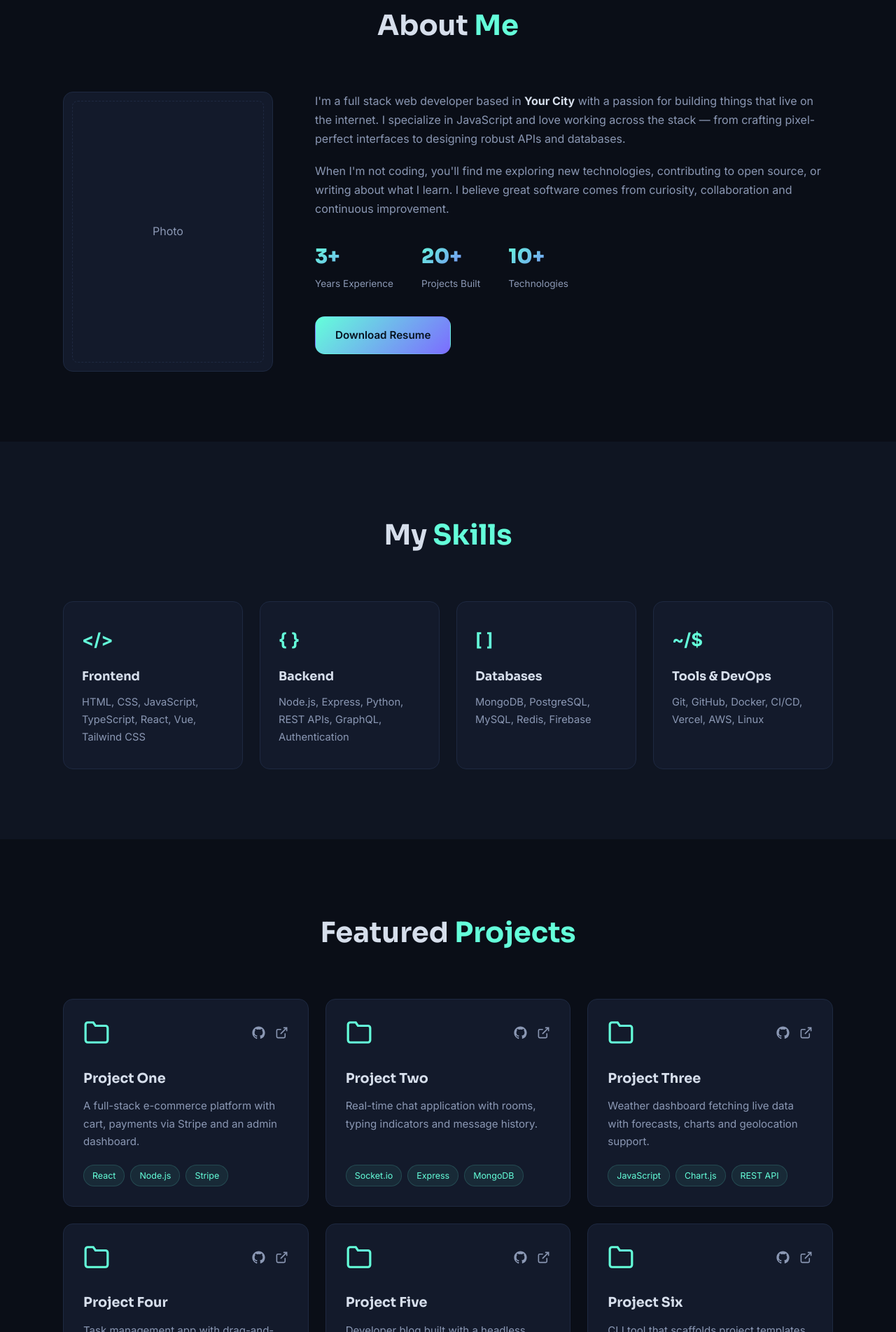
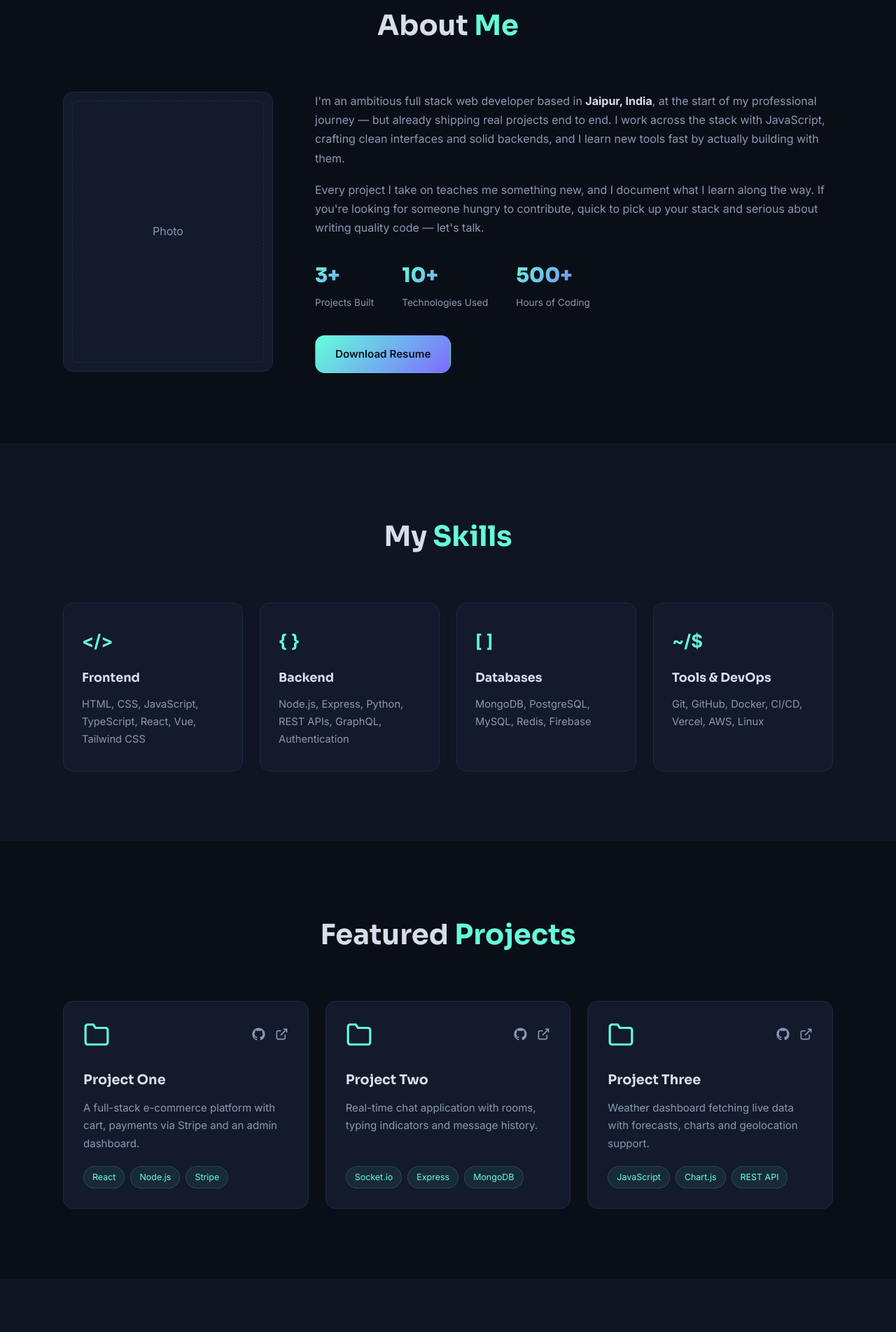
Before and after one commit to itsanupamdev/portfolio, a plain HTML site: page index.html in a window 1280 px wide. Shown: the part 897-2800 px from the top of the page at 70% size. Drawn offline with Linux system fonts and the light colour scheme.

Commit message:
Personalize portfolio: Jaipur, email, resume download, entry-level positioning

```diff
--- a/index.html
+++ b/index.html
@@ -42,7 +42,7 @@
           <a href="#contact" class="btn btn-outline">Get In Touch</a>
         </div>
         <div class="socials reveal">
-          <a href="https://github.com/yourusername" target="_blank" rel="noopener" aria-label="GitHub">
+          <a href="https://github.com/itsanupamdev" target="_blank" rel="noopener" aria-label="GitHub">
             <svg viewBox="0 0 24 24" fill="currentColor"><path d="M12 .5C5.65.5.5 5.65.5 12c0 5.08 3.29 9.39 7.86 10.91.58.11.79-.25.79-.55v-2.17c-3.2.7-3.87-1.36-3.87-1.36-.52-1.33-1.28-1.69-1.28-1.69-1.04-.71.08-.7.08-.7 1.15.08 1.76 1.19 1.76 1.19 1.03 1.75 2.69 1.25 3.34.95.1-.74.4-1.25.72-1.53-2.55-.29-5.23-1.28-5.23-5.68 0-1.26.45-2.28 1.19-3.09-.12-.29-.52-1.46.11-3.05 0 0 .97-.31 3.18 1.18a11.1 11.1 0 0 1 5.78 0c2.21-1.49 3.18-1.18 3.18-1.18.63 1.59.23 2.76.11 3.05.74.81 1.19 1.83 1.19 3.09 0 4.41-2.69 5.38-5.25 5.67.41.35.77 1.05.77 2.12v3.14c0 .3.21.66.8.55A11.51 11.51 0 0 0 23.5 12C23.5 5.65 18.35.5 12 .5z"/></svg>
           </a>
           <a href="https://linkedin.com/in/yourusername" target="_blank" rel="noopener" aria-label="LinkedIn">
@@ -51,7 +51,7 @@
           <a href="https://twitter.com/yourusername" target="_blank" rel="noopener" aria-label="Twitter / X">
             <svg viewBox="0 0 24 24" fill="currentColor"><path d="M18.24 2.25h3.31l-7.23 8.26 8.5 11.24h-6.66l-5.21-6.82-5.97 6.82H1.67l7.73-8.84L1.25 2.25h6.83l4.71 6.23 5.45-6.23zm-1.16 17.52h1.83L7.08 4.13H5.12l11.96 15.64z"/></svg>
           </a>
-          <a href="mailto:you@example.com" aria-label="Email">
+          <a href="mailto:saxenaanupam326@gmail.com" aria-label="Email">
             <svg viewBox="0 0 24 24" fill="none" stroke="currentColor" stroke-width="2"><rect x="2" y="4" width="20" height="16" rx="2"/><path d="m22 7-10 6L2 7"/></svg>
           </a>
         </div>
@@ -72,31 +72,31 @@
           </div>
           <div class="about-text reveal">
             <p>
-              I'm a full stack web developer based in <strong>Your City</strong> with a passion for
-              building things that live on the internet. I specialize in JavaScript and love
-              working across the stack — from crafting pixel-perfect interfaces to designing
-              robust APIs and databases.
+              I'm an ambitious full stack web developer based in <strong>Jaipur, India</strong>,
+              at the start of my professional journey — but already shipping real projects
+              end to end. I work across the stack with JavaScript, crafting clean interfaces
+              and solid backends, and I learn new tools fast by actually building with them.
             </p>
             <p>
-              When I'm not coding, you'll find me exploring new technologies, contributing to
-              open source, or writing about what I learn. I believe great software comes from
-              curiosity, collaboration and continuous improvement.
+              Every project I take on teaches me something new, and I document what I learn
+              along the way. If you're looking for someone hungry to contribute, quick to
+              pick up your stack and serious about writing quality code — let's talk.
             </p>
             <div class="stats">
               <div class="stat">
                 <span class="stat-num">3+</span>
-                <span class="stat-label">Years Experience</span>
-              </div>
-              <div class="stat">
-                <span class="stat-num">20+</span>
                 <span class="stat-label">Projects Built</span>
               </div>
               <div class="stat">
                 <span class="stat-num">10+</span>
-                <span class="stat-label">Technologies</span>
+                <span class="stat-label">Technologies Used</span>
+              </div>
+              <div class="stat">
+                <span class="stat-num">500+</span>
+                <span class="stat-label">Hours of Coding</span>
               </div>
             </div>
-            <a href="#" class="btn btn-primary download-cv" download>Download Resume</a>
+            <a href="Anupam-Saxena-Resume.pdf" class="btn btn-primary download-cv" download>Download Resume</a>
           </div>
         </div>
       </div>
@@ -141,7 +141,7 @@
                 <svg viewBox="0 0 24 24" fill="none" stroke="currentColor" stroke-width="2"><path d="M22 19a2 2 0 0 1-2 2H4a2 2 0 0 1-2-2V5a2 2 0 0 1 2-2h5l2 3h9a2 2 0 0 1 2 2z"/></svg>
               </span>
               <div class="project-links">
-                <a href="https://github.com/yourusername/project-one" target="_blank" rel="noopener" aria-label="GitHub repo">
+                <a href="https://github.com/itsanupamdev/project-one" target="_blank" rel="noopener" aria-label="GitHub repo">
                   <svg viewBox="0 0 24 24" fill="currentColor"><path d="M12 .5C5.65.5.5 5.65.5 12c0 5.08 3.29 9.39 7.86 10.91.58.11.79-.25.79-.55v-2.17c-3.2.7-3.87-1.36-3.87-1.36-.52-1.33-1.28-1.69-1.28-1.69-1.04-.71.08-.7.08-.7 1.15.08 1.76 1.19 1.76 1.19 1.03 1.75 2.69 1.25 3.34.95.1-.74.4-1.25.72-1.53-2.55-.29-5.23-1.28-5.23-5.68 0-1.26.45-2.28 1.19-3.09-.12-.29-.52-1.46.11-3.05 0 0 .97-.31 3.18 1.18a11.1 11.1 0 0 1 5.78 0c2.21-1.49 3.18-1.18 3.18-1.18.63 1.59.23 2.76.11 3.05.74.81 1.19 1.83 1.19 3.09 0 4.41-2.69 5.38-5.25 5.67.41.35.77 1.05.77 2.12v3.14c0 .3.21.66.8.55A11.51 11.51 0 0 0 23.5 12C23.5 5.65 18.35.5 12 .5z"/></svg>
                 </a>
                 <a href="#" target="_blank" rel="noopener" aria-label="Live demo">
@@ -162,7 +162,7 @@
                 <svg viewBox="0 0 24 24" fill="none" stroke="currentColor" stroke-width="2"><path d="M22 19a2 2 0 0 1-2 2H4a2 2 0 0 1-2-2V5a2 2 0 0 1 2-2h5l2 3h9a2 2 0 0 1 2 2z"/></svg>
               </span>
               <div class="project-links">
-                <a href="https://github.com/yourusername/project-two" target="_blank" rel="noopener" aria-label="GitHub repo">
+                <a href="https://github.com/itsanupamdev/project-two" target="_blank" rel="noopener" aria-label="GitHub repo">
                   <svg viewBox="0 0 24 24" fill="currentColor"><path d="M12 .5C5.65.5.5 5.65.5 12c0 5.08 3.29 9.39 7.86 10.91.58.11.79-.25.79-.55v-2.17c-3.2.7-3.87-1.36-3.87-1.36-.52-1.33-1.28-1.69-1.28-1.69-1.04-.71.08-.7.08-.7 1.15.08 1.76 1.19 1.76 1.19 1.03 1.75 2.69 1.25 3.34.95.1-.74.4-1.25.72-1.53-2.55-.29-5.23-1.28-5.23-5.68 0-1.26.45-2.28 1.19-3.09-.12-.29-.52-1.46.11-3.05 0 0 .97-.31 3.18 1.18a11.1 11.1 0 0 1 5.78 0c2.21-1.49 3.18-1.18 3.18-1.18.63 1.59.23 2.76.11 3.05.74.81 1.19 1.83 1.19 3.09 0 4.41-2.69 5.38-5.25 5.67.41.35.77 1.05.77 2.12v3.14c0 .3.21.66.8.55A11.51 11.51 0 0 0 23.5 12C23.5 5.65 18.35.5 12 .5z"/></svg>
                 </a>
                 <a href="#" target="_blank" rel="noopener" aria-label="Live demo">
@@ -183,7 +183,7 @@
                 <svg viewBox="0 0 24 24" fill="none" stroke="currentColor" stroke-width="2"><path d="M22 19a2 2 0 0 1-2 2H4a2 2 0 0 1-2-2V5a2 2 0 0 1 2-2h5l2 3h9a2 2 0 0 1 2 2z"/></svg>
               </span>
               <div class="project-links">
-                <a href="https://github.com/yourusername/project-three" target="_blank" rel="noopener" aria-label="GitHub repo">
+                <a href="https://github.com/itsanupamdev/project-three" target="_blank" rel="noopener" aria-label="GitHub repo">
                   <svg viewBox="0 0 24 24" fill="currentColor"><path d="M12 .5C5.65.5.5 5.65.5 12c0 5.08 3.29 9.39 7.86 10.91.58.11.79-.25.79-.55v-2.17c-3.2.7-3.87-1.36-3.87-1.36-.52-1.33-1.28-1.69-1.28-1.69-1.04-.71.08-.7.08-.7 1.15.08 1.76 1.19 1.76 1.19 1.03 1.75 2.69 1.25 3.34.95.1-.74.4-1.25.72-1.53-2.55-.29-5.23-1.28-5.23-5.68 0-1.26.45-2.28 1.19-3.09-.12-.29-.52-1.46.11-3.05 0 0 .97-.31 3.18 1.18a11.1 11.1 0 0 1 5.78 0c2.21-1.49 3.18-1.18 3.18-1.18.63 1.59.23 2.76.11 3.05.74.81 1.19 1.83 1.19 3.09 0 4.41-2.69 5.38-5.25 5.67.41.35.77 1.05.77 2.12v3.14c0 .3.21.66.8.55A11.51 11.51 0 0 0 23.5 12C23.5 5.65 18.35.5 12 .5z"/></svg>
                 </a>
                 <a href="#" target="_blank" rel="noopener" aria-label="Live demo">
@@ -198,69 +198,6 @@
             </ul>
           </article>
 
-          <article class="project-card reveal">
-            <div class="project-top">
-              <span class="folder-icon">
-                <svg viewBox="0 0 24 24" fill="none" stroke="currentColor" stroke-width="2"><path d="M22 19a2 2 0 0 1-2 2H4a2 2 0 0 1-2-2V5a2 2 0 0 1 2-2h5l2 3h9a2 2 0 0 1 2 2z"/></svg>
-              </span>
-              <div class="project-links">
-                <a href="https://github.com/yourusername/project-four" target="_blank" rel="noopener" aria-label="GitHub repo">
-                  <svg viewBox="0 0 24 24" fill="currentColor"><path d="M12 .5C5.65.5.5 5.65.5 12c0 5.08 3.29 9.39 7.86 10.91.58.11.79-.25.79-.55v-2.17c-3.2.7-3.87-1.36-3.87-1.36-.52-1.33-1.28-1.69-1.28-1.69-1.04-.71.08-.7.08-.7 1.15.08 1.76 1.19 1.76 1.19 1.03 1.75 2.69 1.25 3.34.95.1-.74.4-1.25.72-1.53-2.55-.29-5.23-1.28-5.23-5.68 0-1.26.45-2.28 1.19-3.09-.12-.29-.52-1.46.11-3.05 0 0 .97-.31 3.18 1.18a11.1 11.1 0 0 1 5.78 0c2.21-1.49 3.18-1.18 3.18-1.18.63 1.59.23 2.76.11 3.05.74.81 1.19 1.83 1.19 3.09 0 4.41-2.69 5.38-5.25 5.67.41.35.77 1.05.77 2.12v3.14c0 .3.21.66.8.55A11.51 11.51 0 0 0 23.5 12C23.5 5.65 18.35.5 12 .5z"/></svg>
-                </a>
-                <a href="#" target="_blank" rel="noopener" aria-label="Live demo">
-                  <svg viewBox="0 0 24 24" fill="none" stroke="currentColor" stroke-width="2"><path d="M18 13v6a2 2 0 0 1-2 2H5a2 2 0 0 1-2-2V8a2 2 0 0 1 2-2h6"/><path d="M15 3h6v6"/><path d="M10 14 21 3"/></svg>
-                </a>
-              </div>
-            </div>
-            <h3>Project Four</h3>
-            <p>Task management app with drag-and-drop boards, labels and team collaboration.</p>
-            <ul class="tags">
-              <li>Vue</li><li>Tailwind</li><li>Firebase</li>
-            </ul>
-          </article>
-
-          <article class="project-card reveal">
-            <div class="project-top">
-              <span class="folder-icon">
-                <svg viewBox="0 0 24 24" fill="none" stroke="currentColor" stroke-width="2"><path d="M22 19a2 2 0 0 1-2 2H4a2 2 0 0 1-2-2V5a2 2 0 0 1 2-2h5l2 3h9a2 2 0 0 1 2 2z"/></svg>
-              </span>
-              <div class="project-links">
-                <a href="https://github.com/yourusername/project-five" target="_blank" rel="noopener" aria-label="GitHub repo">
-                  <svg viewBox="0 0 24 24" fill="currentColor"><path d="M12 .5C5.65.5.5 5.65.5 12c0 5.08 3.29 9.39 7.86 10.91.58.11.79-.25.79-.55v-2.17c-3.2.7-3.87-1.36-3.87-1.36-.52-1.33-1.28-1.69-1.28-1.69-1.04-.71.08-.7.08-.7 1.15.08 1.76 1.19 1.76 1.19 1.03 1.75 2.69 1.25 3.34.95.1-.74.4-1.25.72-1.53-2.55-.29-5.23-1.28-5.23-5.68 0-1.26.45-2.28 1.19-3.09-.12-.29-.52-1.46.11-3.05 0 0 .97-.31 3.18 1.18a11.1 11.1 0 0 1 5.78 0c2.21-1.49 3.18-1.18 3.18-1.18.63 1.59.23 2.76.11 3.05.74.81 1.19 1.83 1.19 3.09 0 4.41-2.69 5.38-5.25 5.67.41.35.77 1.05.77 2.12v3.14c0 .3.21.66.8.55A11.51 11.51 0 0 0 23.5 12C23.5 5.65 18.35.5 12 .5z"/></svg>
-                </a>
-                <a href="#" target="_blank" rel="noopener" aria-label="Live demo">
-                  <svg viewBox="0 0 24 24" fill="none" stroke="currentColor" stroke-width="2"><path d="M18 13v6a2 2 0 0 1-2 2H5a2 2 0 0 1-2-2V8a2 2 0 0 1 2-2h6"/><path d="M15 3h6v6"/><path d="M10 14 21 3"/></svg>
-                </a>
-              </div>
-            </div>
-            <h3>Project Five</h3>
-            <p>Developer blog built with a headless CMS, markdown support and dark mode.</p>
-            <ul class="tags">
-              <li>Next.js</li><li>TypeScript</li><li>MDX</li>
-            </ul>
-          </article>
-
-          <article class="project-card reveal">
-            <div class="project-top">
-              <span class="folder-icon">
-                <svg viewBox="0 0 24 24" fill="none" stroke="currentColor" stroke-width="2"><path d="M22 19a2 2 0 0 1-2 2H4a2 2 0 0 1-2-2V5a2 2 0 0 1 2-2h5l2 3h9a2 2 0 0 1 2 2z"/></svg>
-              </span>
-              <div class="project-links">
-                <a href="https://github.com/yourusername/project-six" target="_blank" rel="noopener" aria-label="GitHub repo">
-                  <svg viewBox="0 0 24 24" fill="currentColor"><path d="M12 .5C5.65.5.5 5.65.5 12c0 5.08 3.29 9.39 7.86 10.91.58.11.79-.25.79-.55v-2.17c-3.2.7-3.87-1.36-3.87-1.36-.52-1.33-1.28-1.69-1.28-1.69-1.04-.71.08-.7.08-.7 1.15.08 1.76 1.19 1.76 1.19 1.03 1.75 2.69 1.25 3.34.95.1-.74.4-1.25.72-1.53-2.55-.29-5.23-1.28-5.23-5.68 0-1.26.45-2.28 1.19-3.09-.12-.29-.52-1.46.11-3.05 0 0 .97-.31 3.18 1.18a11.1 11.1 0 0 1 5.78 0c2.21-1.49 3.18-1.18 3.18-1.18.63 1.59.23 2.76.11 3.05.74.81 1.19 1.83 1.19 3.09 0 4.41-2.69 5.38-5.25 5.67.41.35.77 1.05.77 2.12v3.14c0 .3.21.66.8.55A11.51 11.51 0 0 0 23.5 12C23.5 5.65 18.35.5 12 .5z"/></svg>
-                </a>
-                <a href="#" target="_blank" rel="noopener" aria-label="Live demo">
-                  <svg viewBox="0 0 24 24" fill="none" stroke="currentColor" stroke-width="2"><path d="M18 13v6a2 2 0 0 1-2 2H5a2 2 0 0 1-2-2V8a2 2 0 0 1 2-2h6"/><path d="M15 3h6v6"/><path d="M10 14 21 3"/></svg>
-                </a>
-              </div>
-            </div>
-            <h3>Project Six</h3>
-            <p>CLI tool that scaffolds project templates and automates dev environment setup.</p>
-            <ul class="tags">
-              <li>Node.js</li><li>npm</li><li>Open Source</li>
-            </ul>
-          </article>
-
         </div>
       </div>
     </section>
@@ -272,7 +209,7 @@
           I'm currently open to freelance work and full-time opportunities.
           Whether you have a question or just want to say hi — my inbox is always open!
         </p>
-        <form class="contact-form reveal" action="mailto:you@example.com" method="POST" enctype="text/plain">
+        <form class="contact-form reveal" action="mailto:saxenaanupam326@gmail.com" method="POST" enctype="text/plain">
           <div class="form-row">
             <input type="text" name="name" placeholder="Your Name" required />
             <input type="email" name="email" placeholder="Your Email" required />
```
Also changed, not shown: 1 other file.
